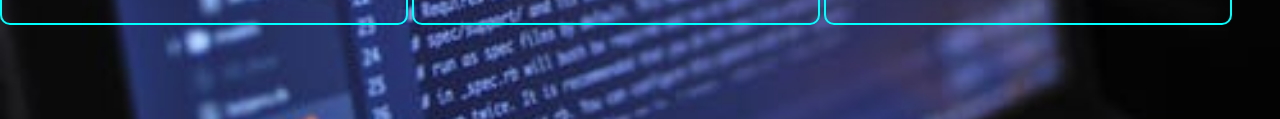
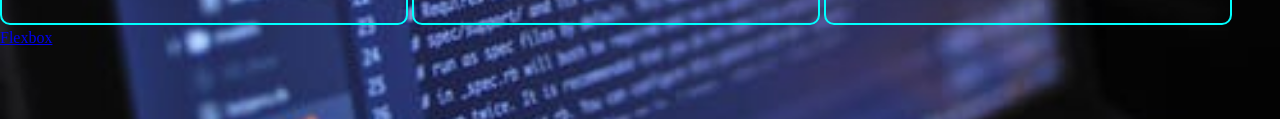
Before and after one commit to aniketsingh98571/Web_Development, a plain HTML site: page index.html in a window 1280 px wide. Shown: the part 587-706 px from the top of the page. Drawn offline with Linux system fonts and the light colour scheme.

Commit message:
Update index.html

```diff
--- a/index.html
+++ b/index.html
@@ -33,7 +33,7 @@
     <p>Lorem Ipsum is simply dummy text of the printing and typesetting industry. Lorem Ipsum has been the industry's standard dummy text ever since the 1500s, when an unknown printer took a galley of type and scrambled it to make a type specimen book. It has survived not only five centuries,</p>
     </div>
 </div>
-
+    <a href="Flexbox.html">Flexbox</a>
 
 
 </body>
```
